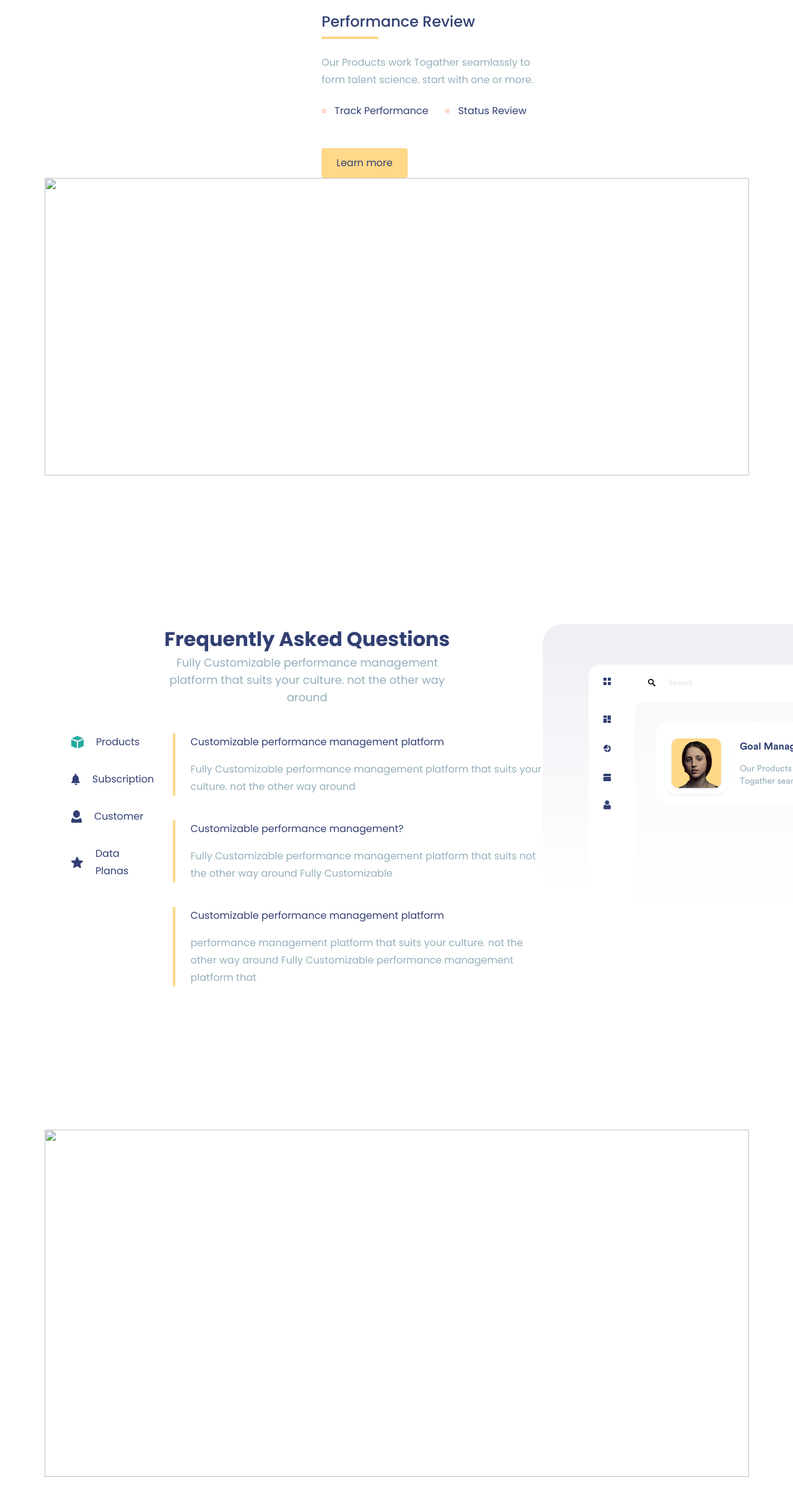
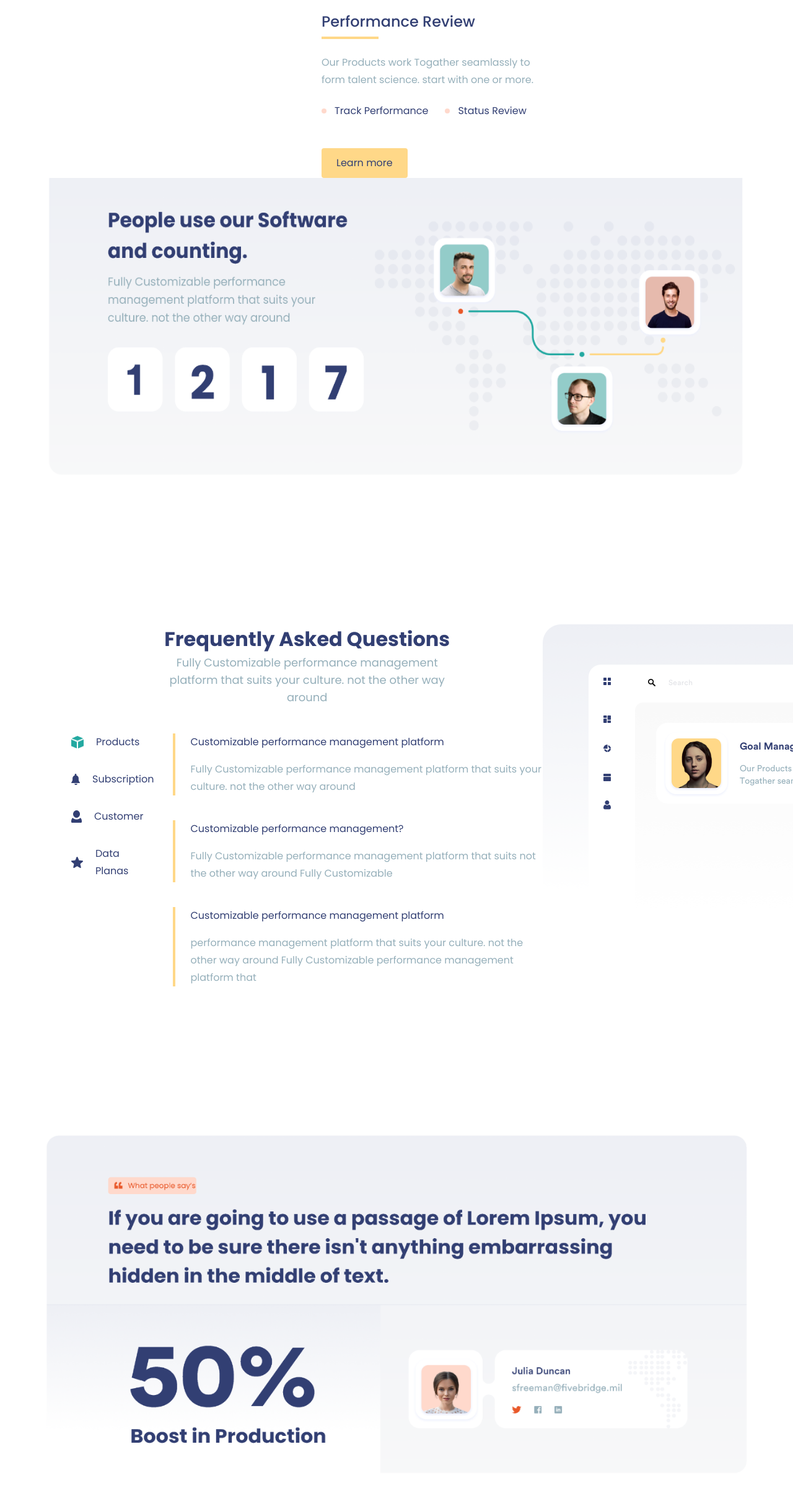
Before and after one commit to AyoubBoulguana/Performance-Projet, a plain HTML site: page index.html in a window 1280 px wide. Shown: the part 2131-4552 px from the top of the page at 62% size. Drawn offline with nearby package versions, Linux system fonts and the light colour scheme; the site is published under a folder, as on GitHub Pages, so addresses that start at the root find nothing.

Commit message:
fix img src

```diff
--- a/index.html
+++ b/index.html
@@ -273,7 +273,7 @@
     </div>
     <div class="hidden sm:flex justify-center items-center">
       <img
-        src="/images/peopelSection.png"
+        src="images/peopelSection.png"
         alt=""
         class="w-[1137px] h-[480px] rounded-sm"
       />
@@ -365,7 +365,7 @@
       <img src="images/questions.png" alt="" />
     </section>
     <div class="hidden sm:flex justify-center">
-      <img src="/images/boostSection.png" alt="" class="w-[1137px] h-[560px]" />
+      <img src="images/boostSection.png" alt="" class="w-[1137px] h-[560px]" />
     </div>
     <div class="hidden sm:flex gap-[148px] justify-center mt-[220px]">
       <div class="mt-6">
```
